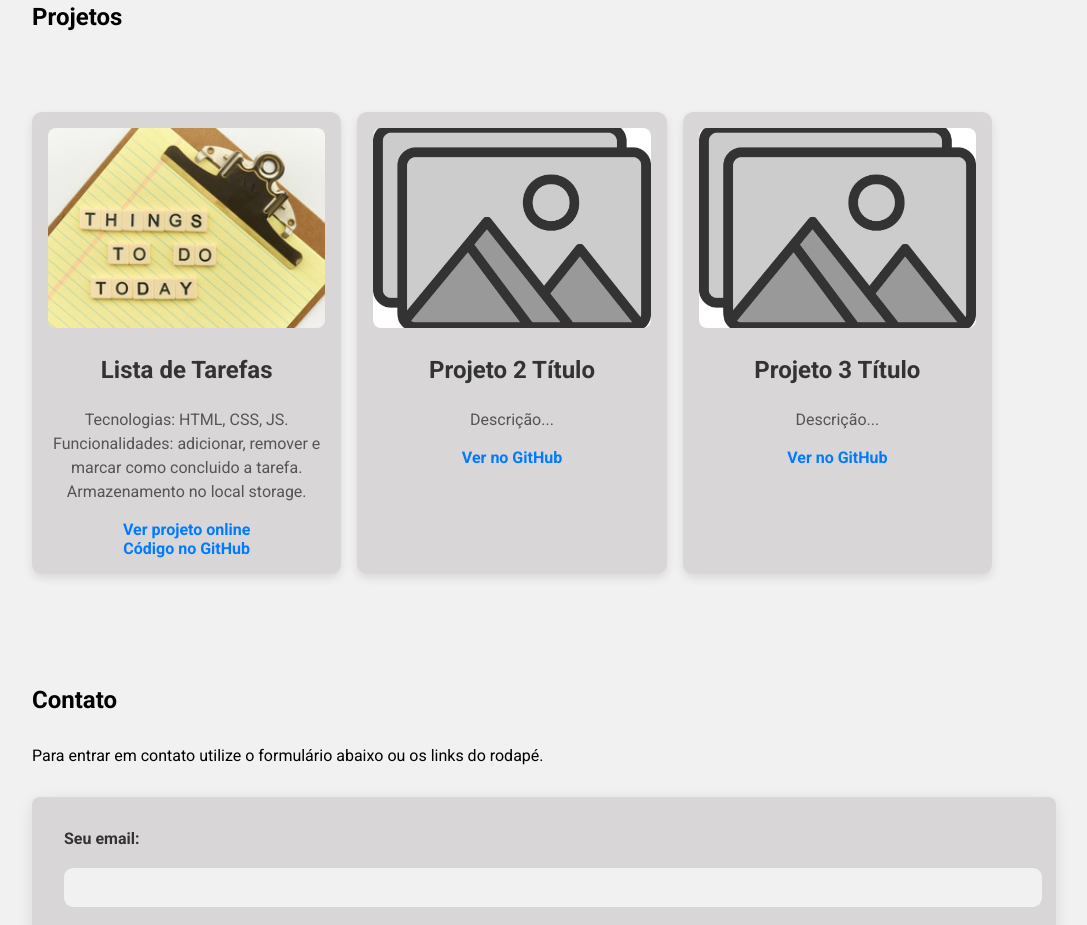
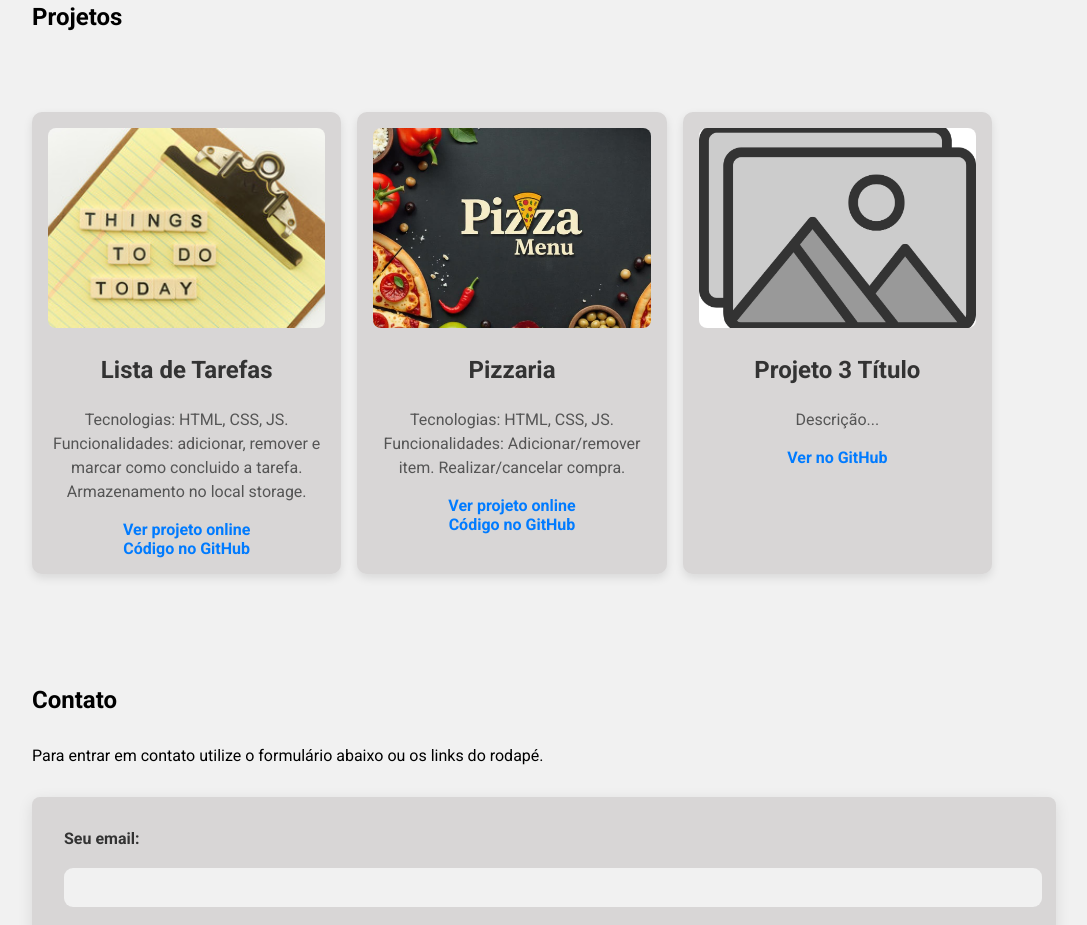
Before and after one commit to https-Luan-Fernandes/portfolio, a plain HTML site: page index.html in a window 1280 px wide. Shown: the part 1456-2381 px from the top of the page, without its empty margins (128-1215 px from the left). Drawn offline with Linux system fonts and the light colour scheme.

Commit message:
Adicionando projeto pizzaria

```diff
--- a/index.html
+++ b/index.html
@@ -121,10 +121,12 @@
                                     no GitHub</a>
                         </div>
                         <div class="project">
-                              <img src="assets/img/placeholder.jpg" alt="Imagem representativa do Projeto 2">
-                              <h3>Projeto 2 Título</h3>
-                              <p>Descrição...</p>
-                              <a href="#">Ver no GitHub</a>
+                              <img src="assets/img/card-pizza.jpg" alt="Imagem representativa do Projeto 2">
+                              <h3>Pizzaria</h3>
+                              <p>Tecnologias: HTML, CSS, JS. Funcionalidades: Adicionar/remover item. Realizar/cancelar compra.</p>
+                              <a href="https://https-luan-fernandes.github.io/pizzaria/" target="_blank">Ver
+                                    projeto online</a><br />
+                              <a href="https://github.com/https-Luan-Fernandes/pizzaria">Código no GitHub</a>
                         </div>
                         <div class="project">
                               <img src="assets/img/placeholder.jpg" alt="Imagem representativa do Projeto 3">
```
Also changed, not shown: assets/img/card-pizza.jpg (added).
